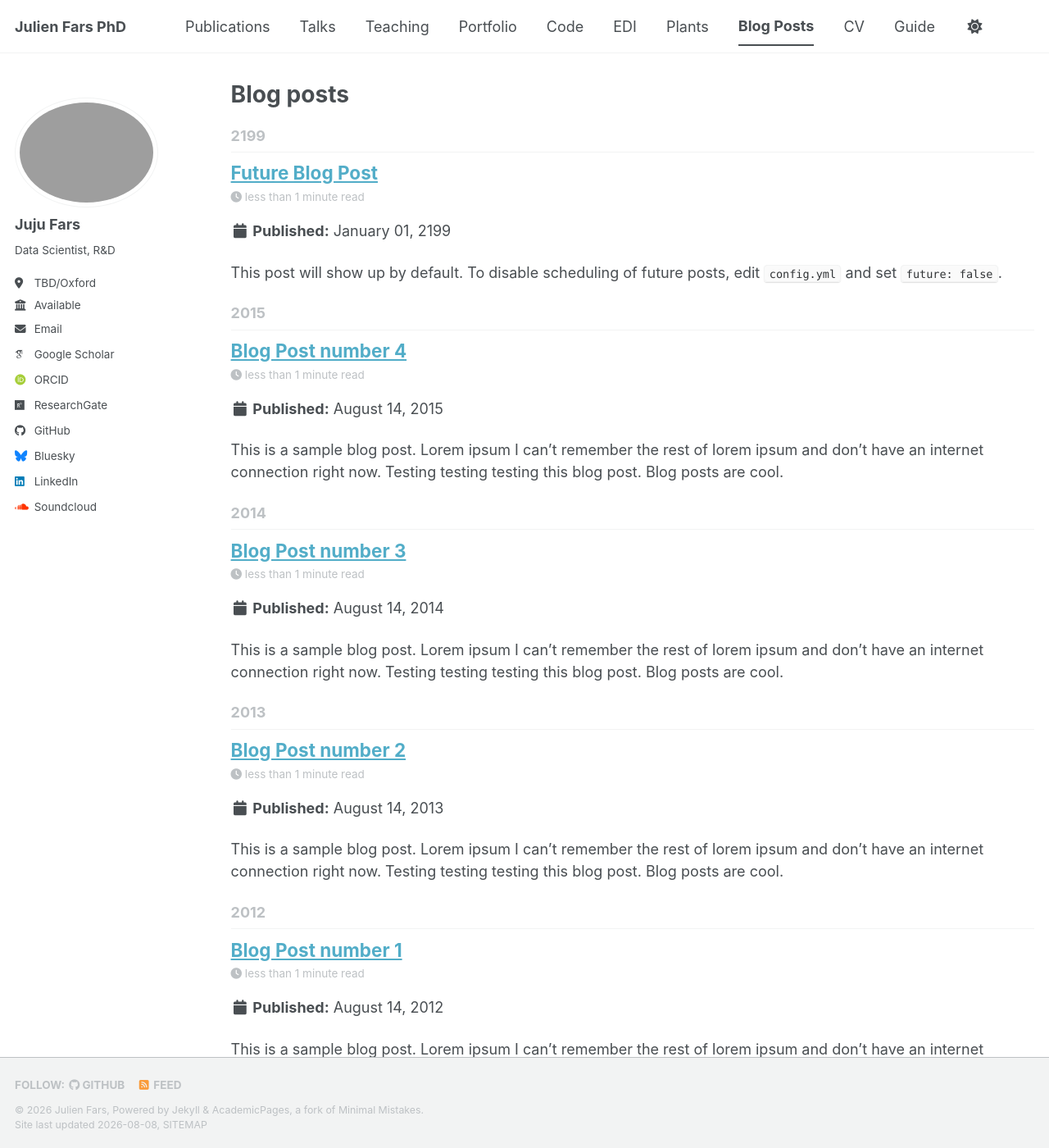
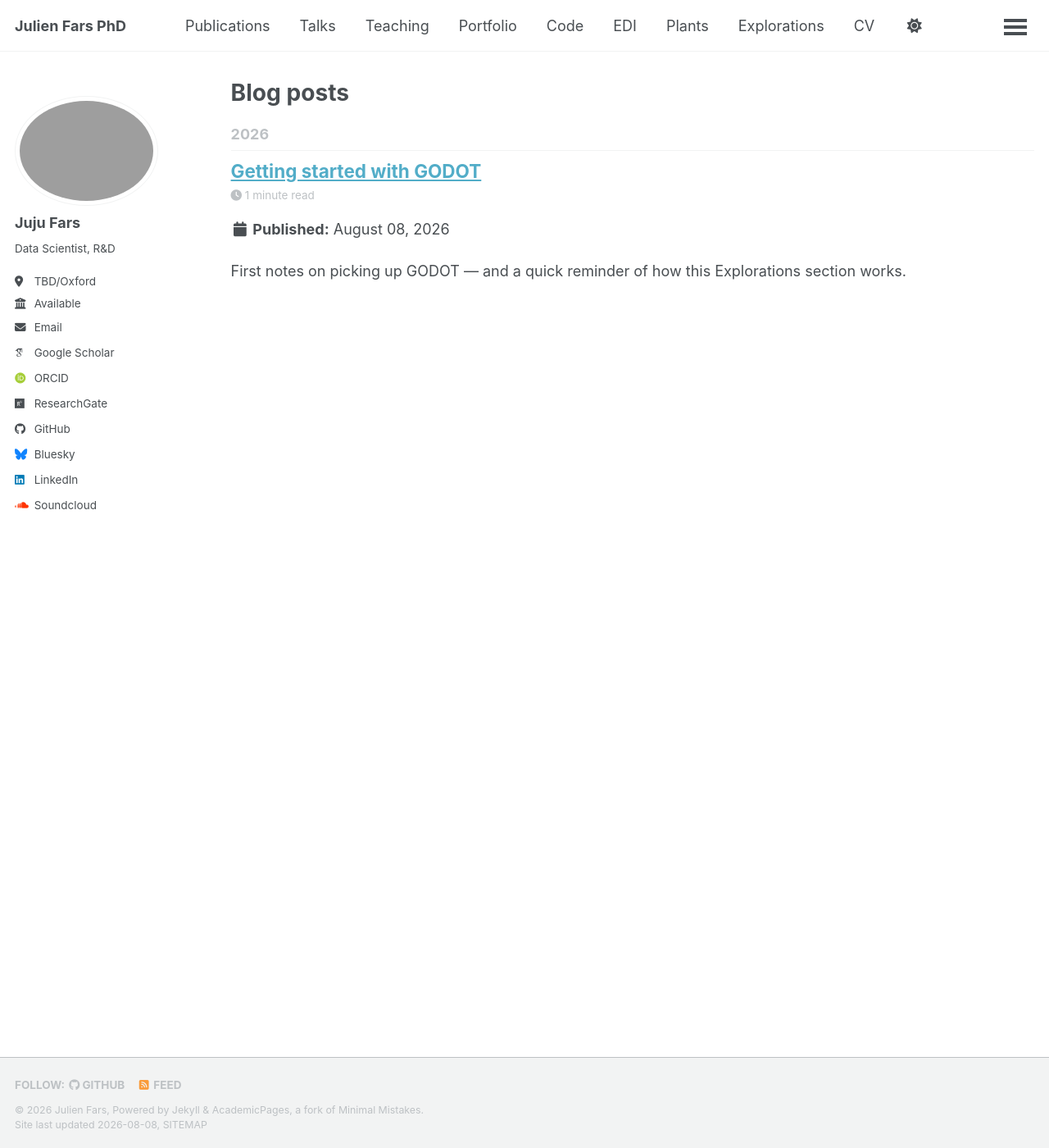
Before and after one commit to julienfars/julienfars, a Jekyll site: the page built from _pages/year-archive.html, in a window 1280 px wide and 1400 px high. Shown: the whole window at 82% size. Built offline with Jekyll 4.4.1, drawn with Linux system fonts in a browser that asks for light colours; some web fonts are replaced; a script bundle is joined from its source files by our own code; library files that are not in the unit come from our copies.

Commit message:
fixed the blog post now an exploration section which can be edited

````diff
--- a/_config.yml
+++ b/_config.yml
@@ -373,7 +373,7 @@ whitelist:
 #  - <base_path/my-awesome-category/index.html ~> path: /
 category_archive:
   type: liquid
-  path: /categories/
+  path: /explorations/
 tag_archive:
   type: liquid
   path: /tags/
--- a/_data/navigation.yml
+++ b/_data/navigation.yml
@@ -29,8 +29,8 @@ main:
   - title: "Plants"
     url: /plants/
 
-  - title: "Blog Posts"
-    url: /year-archive/
+  - title: "Explorations"
+    url: /explorations/
 
   - title: "CV"
     url: /cv/
--- a/_pages/category-archive.html
+++ b/_pages/category-archive.html
@@ -1,8 +1,10 @@
 ---
 layout: archive
-permalink: /categories/
-title: "Posts by Category"
+permalink: /explorations/
+title: "Explorations"
 author_profile: true
+redirect_from:
+  - /categories/
 ---
 
 {% include base_path %}
--- a/_posts/2012-08-14-blog-post-1.md
+++ /dev/null
@@ -1,20 +0,0 @@
----
-title: 'Blog Post number 1'
-date: 2012-08-14
-permalink: /posts/2012/08/blog-post-1/
-tags:
-  - cool posts
-  - category1
-  - category2
----
-
-This is a sample blog post. Lorem ipsum I can't remember the rest of lorem ipsum and don't have an internet connection right now. Testing testing testing this blog post. Blog posts are cool.
-
-Headings are cool
-======
-
-You can have many headings
-======
-
-Aren't headings cool?
-------
--- a/_posts/2013-08-14-blog-post-2.md
+++ /dev/null
@@ -1,20 +0,0 @@
----
-title: 'Blog Post number 2'
-date: 2013-08-14
-permalink: /posts/2013/08/blog-post-2/
-tags:
-  - cool posts
-  - category1
-  - category2
----
-
-This is a sample blog post. Lorem ipsum I can't remember the rest of lorem ipsum and don't have an internet connection right now. Testing testing testing this blog post. Blog posts are cool.
-
-Headings are cool
-======
-
-You can have many headings
-======
-
-Aren't headings cool?
-------
--- a/_posts/2014-08-14-blog-post-3.md
+++ /dev/null
@@ -1,20 +0,0 @@
----
-title: 'Blog Post number 3'
-date: 2014-08-14
-permalink: /posts/2014/08/blog-post-3/
-tags:
-  - cool posts
-  - category1
-  - category2
----
-
-This is a sample blog post. Lorem ipsum I can't remember the rest of lorem ipsum and don't have an internet connection right now. Testing testing testing this blog post. Blog posts are cool.
-
-Headings are cool
-======
-
-You can have many headings
-======
-
-Aren't headings cool?
-------
--- /dev/null
+++ b/_posts/2026-08-08-how-to-add-a-post.md
@@ -0,0 +1,41 @@
+---
+title: "Getting started with GODOT"
+categories: GODOT
+tags:
+  - manual
+excerpt: "First notes on picking up GODOT — and a quick reminder of how this Explorations section works."
+---
+
+This is the first entry under the **GODOT** topic. Every post with `categories: GODOT` in its front matter gets grouped under the same "GODOT" heading on the [Explorations](/explorations/) page, newest first — this file is also a working example of how to add more.
+
+## How to add a new post
+
+1. Create a new file in `_posts/`, named `YYYY-MM-DD-a-short-slug.md` (the date can be anything — it controls sort order, not necessarily the real writing date).
+2. Give it front matter like this one:
+
+   ```yaml
+   ---
+   title: "Your post title"
+   categories: GODOT
+   ---
+   ```
+
+3. Write the body in normal Markdown below the `---`.
+
+That's it — no other file needs to change. Jekyll picks up everything in `_posts/` automatically.
+
+## Starting a new topic
+
+Just change `categories:` to a new word, e.g. `categories: Rust`. The first post with that category creates a brand-new "Rust" heading on the Explorations page — no page or nav edit required.
+
+## A few optional front matter fields
+
+- `excerpt: "..."` — a short teaser shown on the Explorations page (used above).
+- `tags: [tag1, tag2]` — separate from categories, shown on the post itself and grouped on `/tags/` (not currently linked in the nav, but the page exists).
+- `date: 2026-08-08` — set explicitly instead of relying on the filename if you want a specific display date.
+
+## Where it ends up
+
+The URL is built automatically from the category and the filename's slug (the part after the date): this post is at `/godot/how-to-add-a-post/`. A post in a new "Rust" category would land under `/rust/...`.
+
+Delete this post whenever you don't need it as a reference anymore — it's just a working example.
--- a/_posts/2199-01-01-future-post.md
+++ /dev/null
@@ -1,11 +0,0 @@
----
-title: 'Future Blog Post'
-date: 2199-01-01
-permalink: /posts/2012/08/blog-post-4/
-tags:
-  - cool posts
-  - category1
-  - category2
----
-
-This post will show up by default. To disable scheduling of future posts, edit `config.yml` and set `future: false`.
````
Also changed, not shown: _posts/2015-08-14-blog-post-4.md (deleted, +0 -20 lines).
